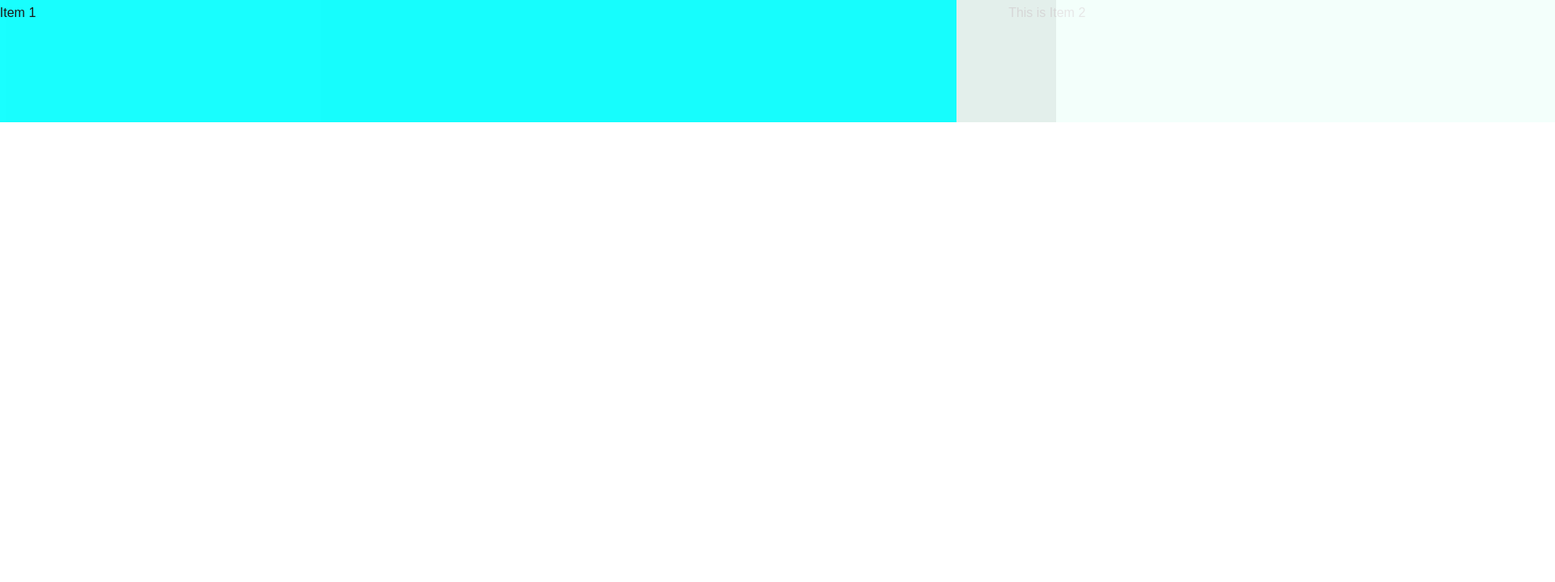
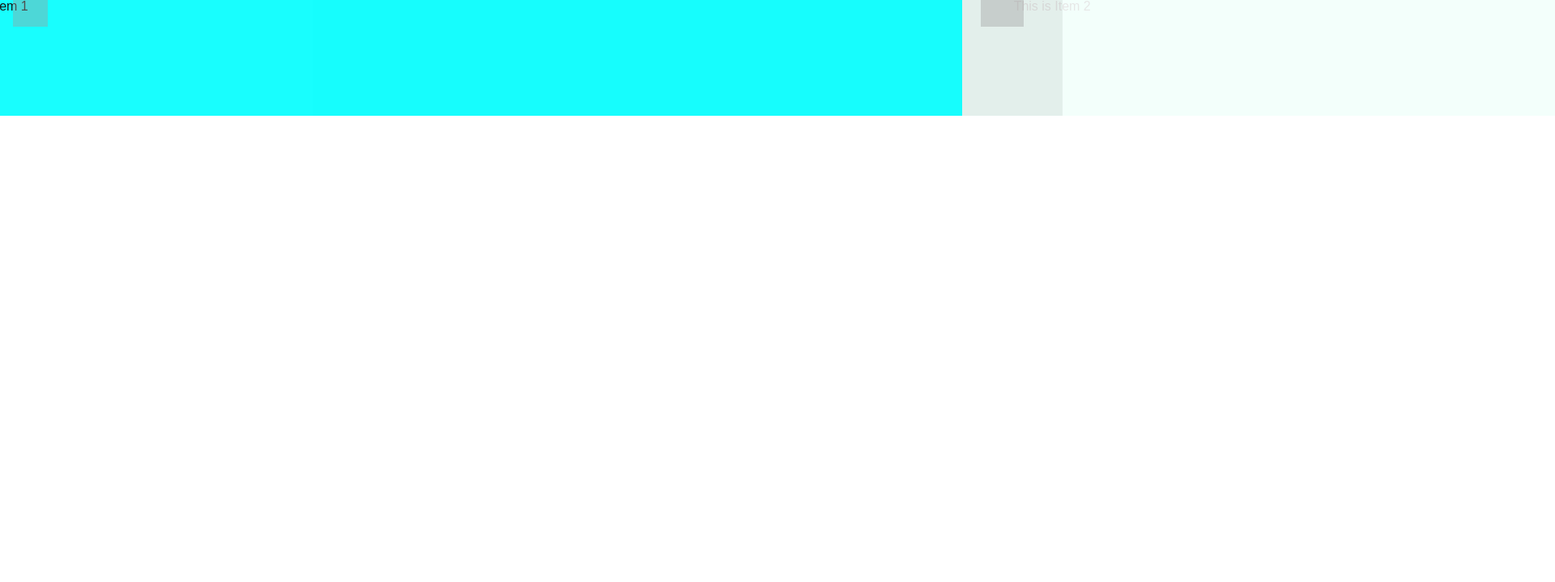
Before and after one commit to amitgupta15/slideshow, a plain HTML site: page index.html in a window 1280 px wide. Shown: the part 81-800 px from the top of the page at 81% size, 1920 px wide, since content can reach past the window. Drawn offline with Linux system fonts and the light colour scheme; grey boxes are pictures that could not be loaded.

Commit message:
added controls

```diff
--- a/index.html
+++ b/index.html
@@ -7,7 +7,8 @@
   <link rel="stylesheet" href="style.css">
 </head>
 <body>
-  <div class="slideshow content">
+  <div class="slideshow-container">
+    <div class="slideshow">
       <div class="slideshow-item">
         <h1>Item 1</h1>
         <p>This is Item 1</p>
@@ -24,6 +25,15 @@
         <h1>Item 4</h1>
         <p>This is Item 4</p>
       </div>
+      <div class="slideshow-item">
+        <h1>Item 5</h1>
+        <p>This is Item 5</p>
+      </div>
+    </div>
+    <div class="controls">
+      <div class="control left-control">Left</div>
+      <div class="control right-control">Right</div>
+    </div>
   </div>
   <script src="app.js"></script>
 </body>
--- a/style.css
+++ b/style.css
@@ -2,22 +2,52 @@
 body {
   font-family: Arial, Helvetica, sans-serif;
   box-sizing: border-box;
+  margin:0;
+  padding:0;
 }
 
 *::before, *::after {
   box-sizing: inherit;
 }
 
+.slideshow-container {
+  position: relative;
+}
+.controls {
+  position: absolute;
+  top: 0;
+  bottom:0;
+  right: 0;
+  left: 0;
+  z-index: 30;
+}
+.control {
+  transition: opacity 0.2s ease-out;
+  color: transparent;
+  cursor: pointer;
+  position: absolute;
+  padding: 0.5rem;
+  opacity: 0.4;
+}
+.control:hover {
+  opacity: 1;
+}
+.left-control {
+  background: url(https://image.flaticon.com/icons/svg/130/130882.svg) no-repeat center;
+  top: 5rem;
+  left: 1rem;
+}
+.right-control {
+  background: url(https://image.flaticon.com/icons/svg/130/130884.svg) no-repeat center;
+  top: 5rem;
+  right: 1rem;
+}
 .slideshow {
   background-color: #eee;
   position: relative;
   width: 100%;
   height: 12rem;
   padding: 1rem;
-}
-
-.slideshow .content {
-  width: 100%;
 }
 
 .slideshow-item {
```
Lines whose indentation alone changed are shown as unchanged.
